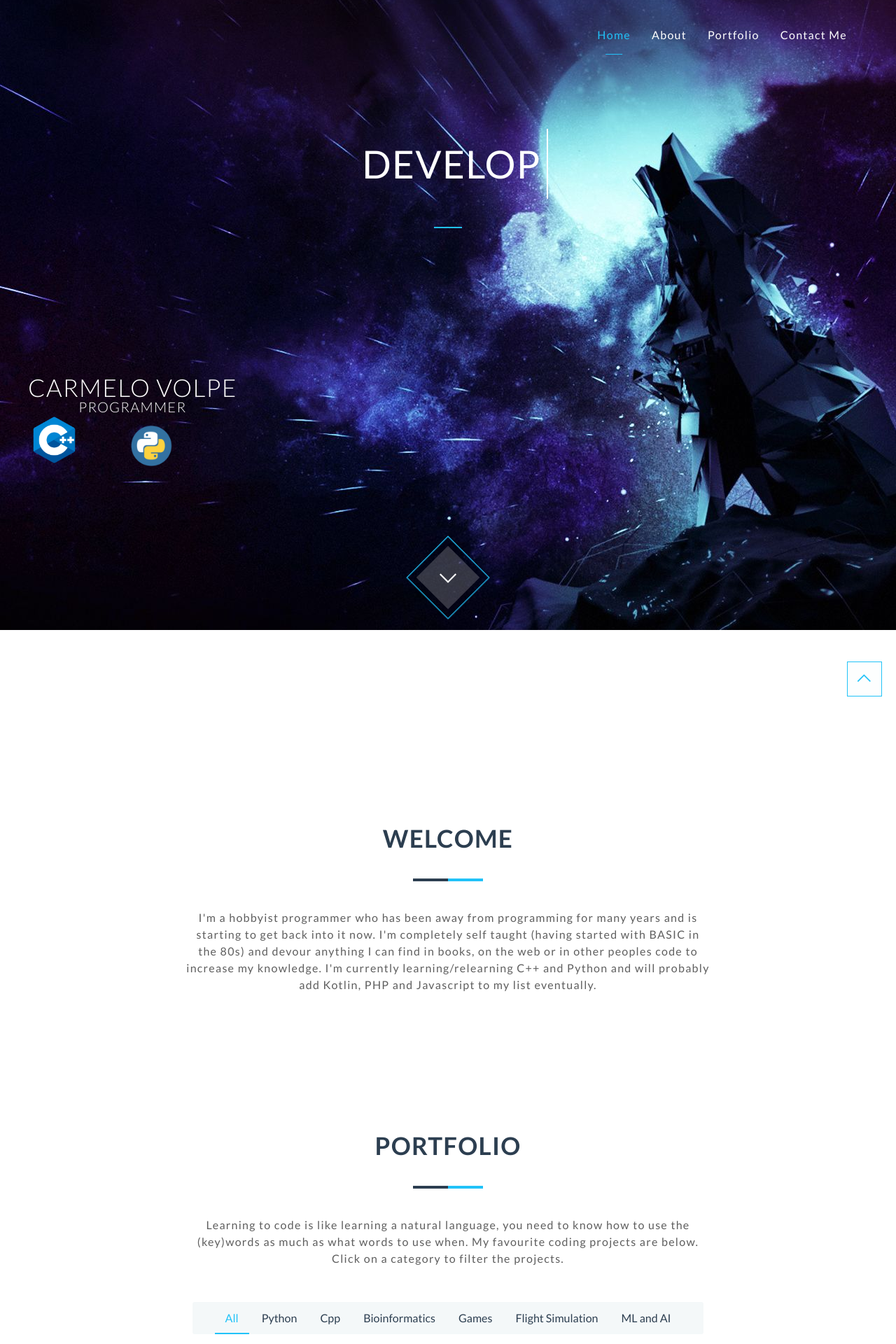
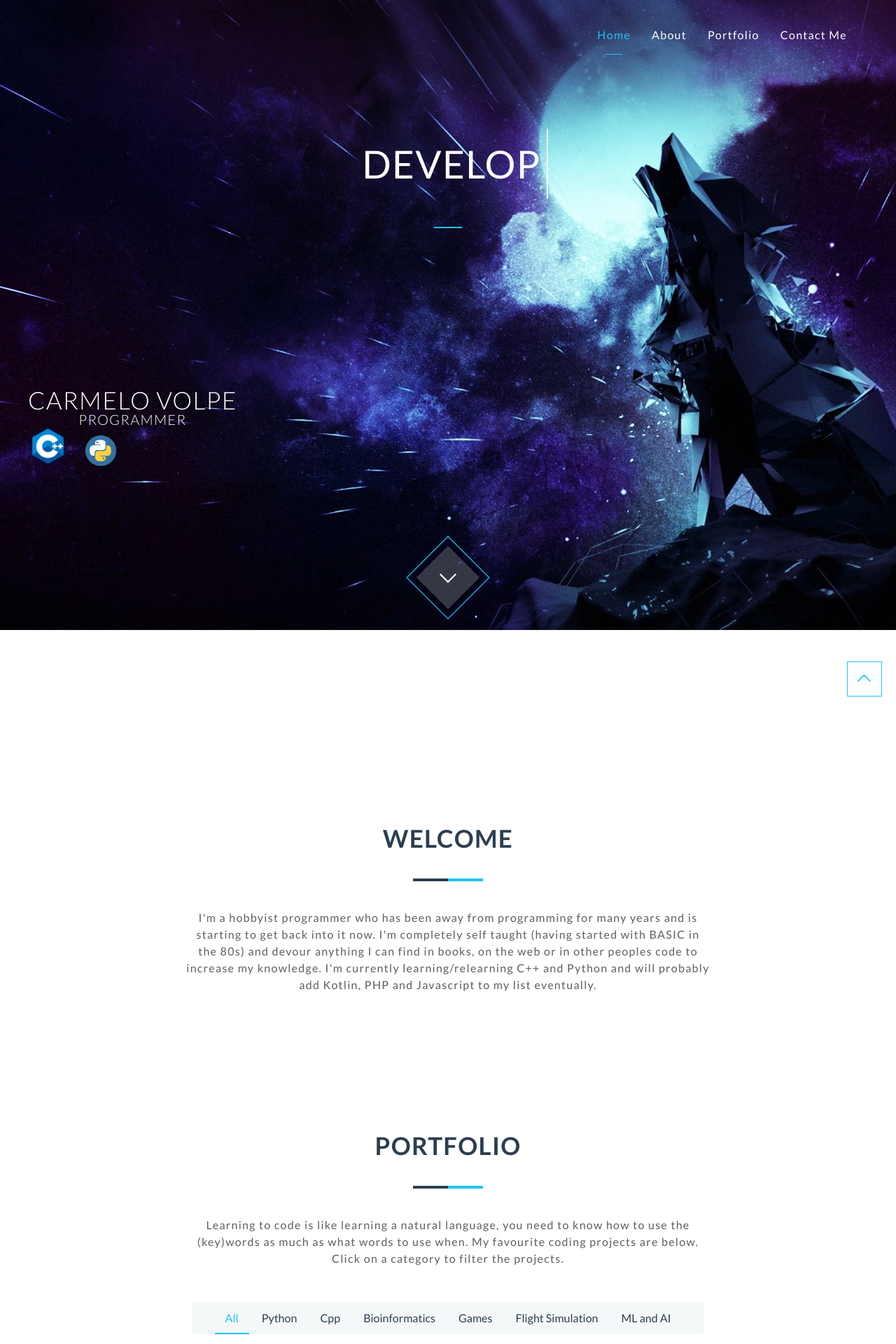
Before and after one commit to Gamernaut/gamernaut.github.io, a Jekyll site: the page built from index.html, in a window 1280 px wide. Shown: the top 1920 px of the page at 70% size. Built offline with Jekyll 4.4.1, drawn with Linux system fonts in a browser that asks for light colours; nearby versions of some CDN libraries.

Commit message:
Update header.html

```diff
--- a/_includes/header.html
+++ b/_includes/header.html
@@ -59,13 +59,13 @@
         </div>
 
 
-        <div class="row heading-title" height="700">
+        <div class="row heading-title">
           <hr class="small">
           <div style="position:relative; min-height: 300px">
             <div style="position:absolute; bottom:0">
               <h2 class="thin">{{ site.header-title }}</h2>
               <h3 class="thin">{{ site.header-tagline }}</h3>
-                <table style="width:100%">
+                <table style="width:50%">
                   <tr>
                     <td><img src="{{ site.baseurl }}/images/logos/cpp240.png" width ="75" alt="Cpp logo"/></td>
                     <td><img src="{{ site.baseurl }}/images/logos/python.png" width ="120" alt="Python logo"/></td>
```
